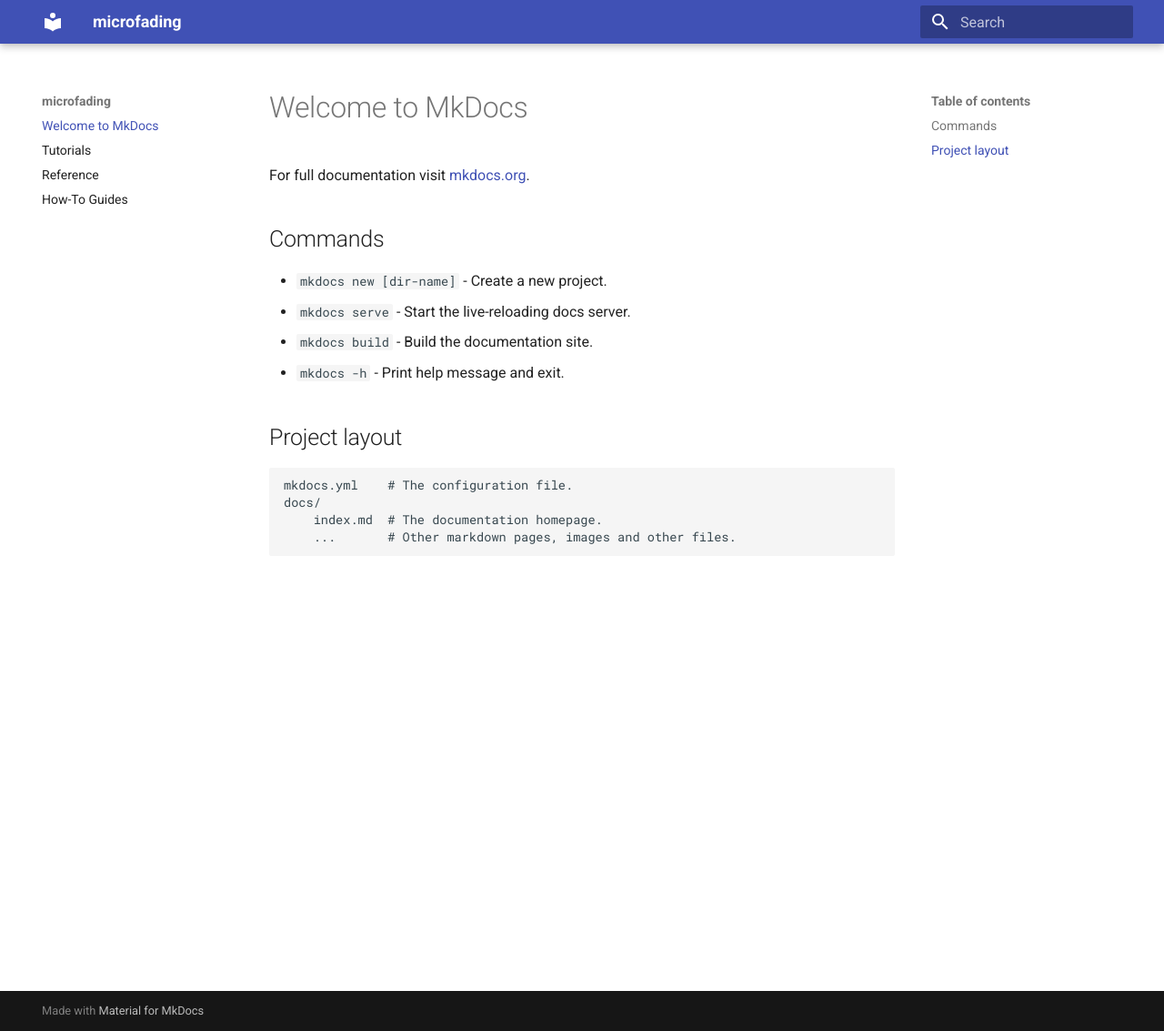
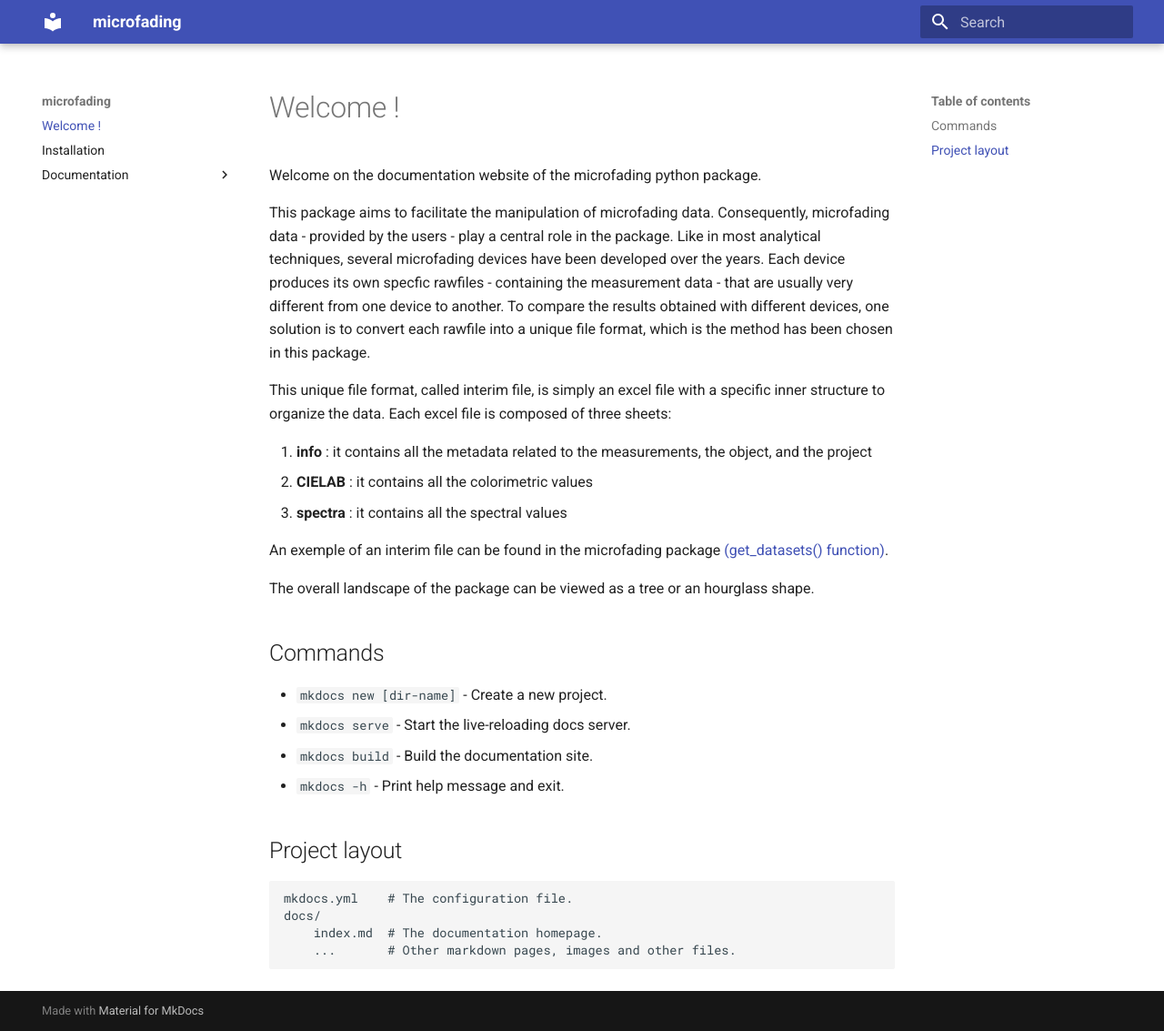
Before and after one commit to g-patin/microfading, an MkDocs documentation site: the page built from docs/index.md, in a window 1280 px wide and 1133 px high. Shown: the whole window at 91% size. Built offline with MkDocs 1.6.1 and Material for MkDocs 9.7.7, drawn with Linux system fonts in a browser that asks for light colours.

Commit message:
_ worked on the documentation _ created installation and retrieve datasets md file _ wrote introduction page text

```diff
--- a/docs/index.md
+++ b/docs/index.md
@@ -1,6 +1,18 @@
-# Welcome to MkDocs
+# Welcome !
 
-For full documentation visit [mkdocs.org](https://www.mkdocs.org).
+Welcome on the documentation website of the microfading python package.
+
+This package aims to facilitate the manipulation of microfading data. Consequently, microfading data - provided by the users - play a central role in the package. Like in most analytical techniques, several microfading devices have been developed over the years. Each device produces its own specfic rawfiles - containing the measurement data - that are usually very different from one device to another. To compare the results obtained with different devices, one solution is to convert each rawfile into a unique file format, which is the method has been chosen in this package.
+
+This unique file format, called interim file, is simply an excel file with a specific inner structure to organize the data. Each excel file is composed of three sheets:
+
+1. **info** : it contains all the metadata related to the measurements, the object, and the project
+2. **CIELAB** : it contains all the colorimetric values
+3. **spectra** : it contains all the spectral values
+
+An exemple of an interim file can be found in the microfading package [(get_datasets() function)](https://g-patin.github.io/microfading/how-to-guides/).
+
+The overall landscape of the package can be viewed as a tree or an hourglass shape.
 
 ## Commands
 
--- a/mkdocs.yml
+++ b/mkdocs.yml
@@ -5,9 +5,15 @@
 
 nav:
   - index.md
-  - tutorials.md
-  - reference.md
-  - How-To Guides: how-to-guides.md
+  - installation.md
+  - Documentation:
+       - tutorials.md
+       - How-to-guides:
+           - how-to-guides.md
+           - retrieve-test-datasets.md
+       - reference.md
+       - installation.md
+
 
 plugins:
   - search
```
Also changed, not shown: docs/how-to-guides.md (+1 -1 lines), docs/retrieve-test-datasets.md (added, +1 -0 lines), docs/installation.md (added).
